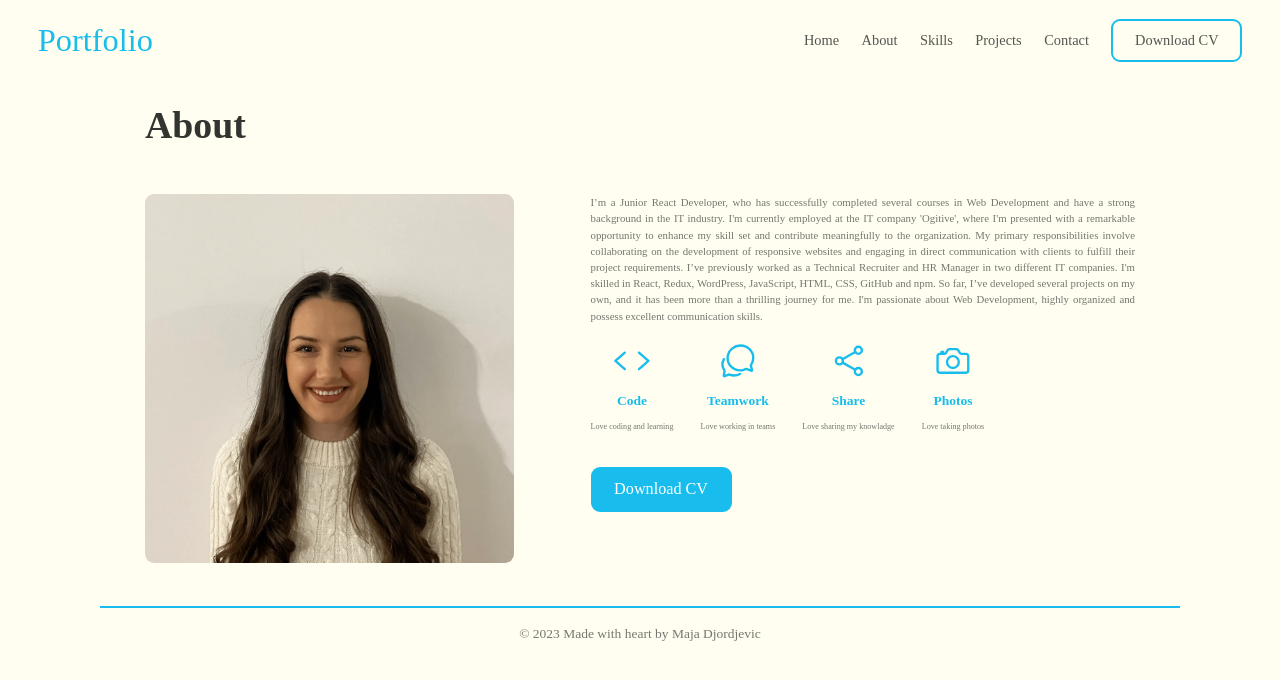
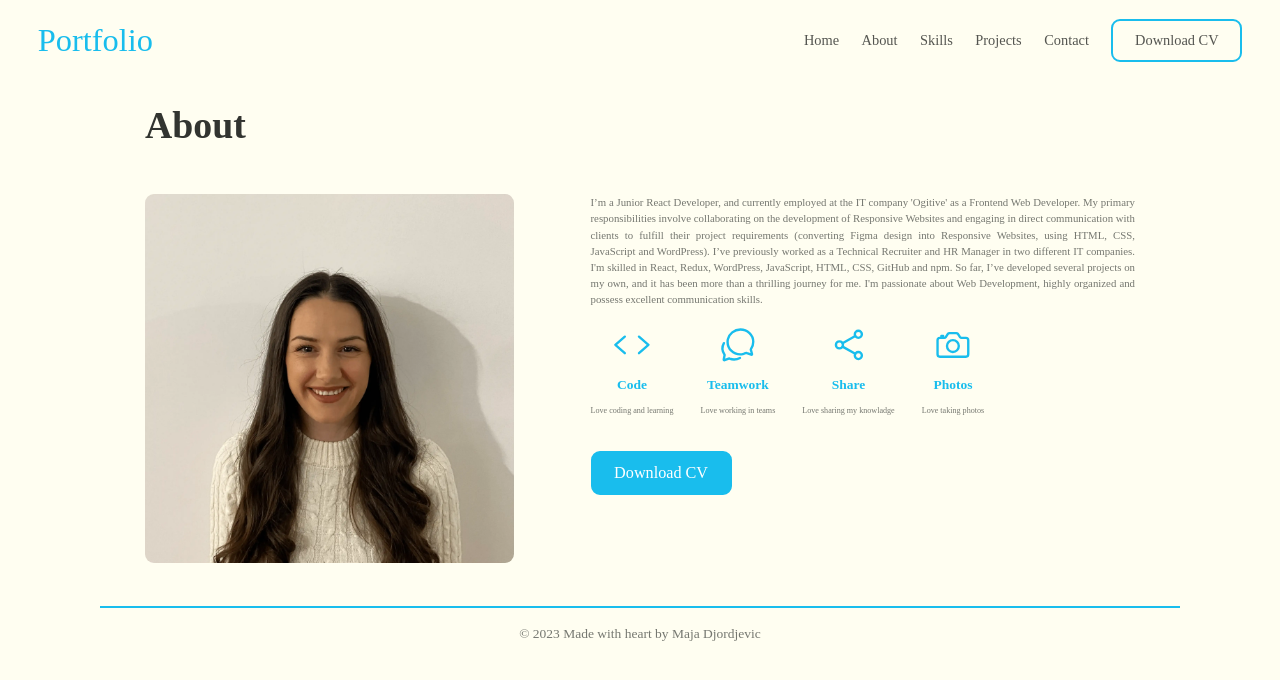
Before and after one commit to maja4s91/Reactportfolio-maja, a React (Vite) app in the folder vite-project/: page /about in a window 1280 px wide. Shown: the top 680 px of the page. Built offline with nearby package versions, Linux system fonts and the light colour scheme; a web font is replaced by a local one.

Commit message:
About text fix3

```diff
--- a/vite-project/src/data.js
+++ b/vite-project/src/data.js
@@ -21,7 +21,7 @@ const data = {
   name: "I'm Maja Djordjevic",
   position: "Junior React Developer",
   about:
-    " I’m a Junior React Developer, who has successfully completed several courses in Web Development and have a strong background in the IT industry. I'm currently employed at the IT company 'Ogitive', where I'm presented with a remarkable opportunity to enhance my skill set and contribute meaningfully to the organization. My primary responsibilities involve collaborating on the development of responsive websites and engaging in direct communication with clients to fulfill their project requirements. I’ve previously worked as a Technical Recruiter and HR Manager in two different IT companies. I'm skilled in React, Redux, WordPress, JavaScript, HTML, CSS, GitHub and npm. So far, I’ve developed several projects on my own, and it has been more than a thrilling journey for me. I'm passionate about Web Development, highly organized and possess excellent communication skills. ",
+    " I’m a Junior React Developer, and currently employed at the IT company 'Ogitive' as a Frontend Web Developer. My primary responsibilities involve collaborating on the development of Responsive Websites and engaging in direct communication with clients to fulfill their project requirements (converting Figma design into Responsive Websites, using HTML, CSS, JavaScript and WordPress). I’ve previously worked as a Technical Recruiter and HR Manager in two different IT companies. I'm skilled in React, Redux, WordPress, JavaScript, HTML, CSS, GitHub and npm. So far, I’ve developed several projects on my own, and it has been more than a thrilling journey for me. I'm passionate about Web Development, highly organized and possess excellent communication skills.",
   dataAboutIcons: [
     {
       id: 5,
```
